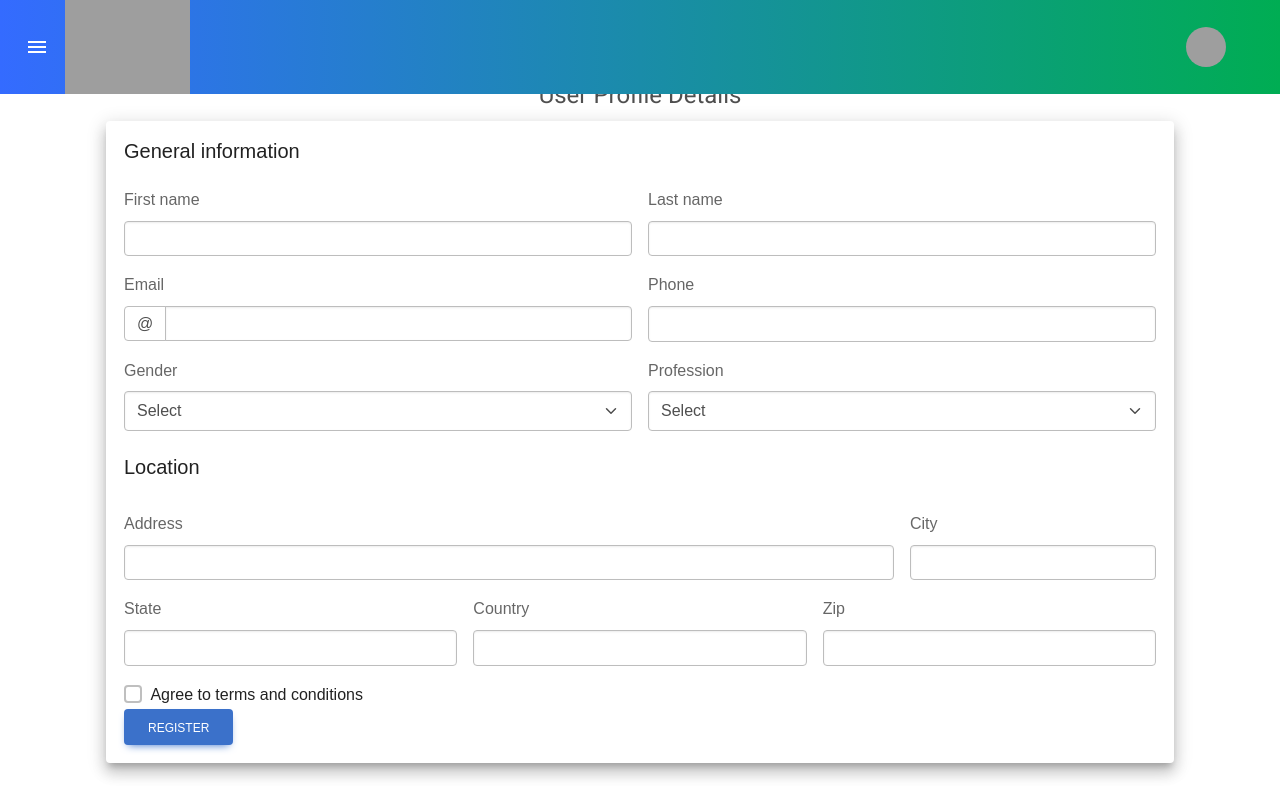
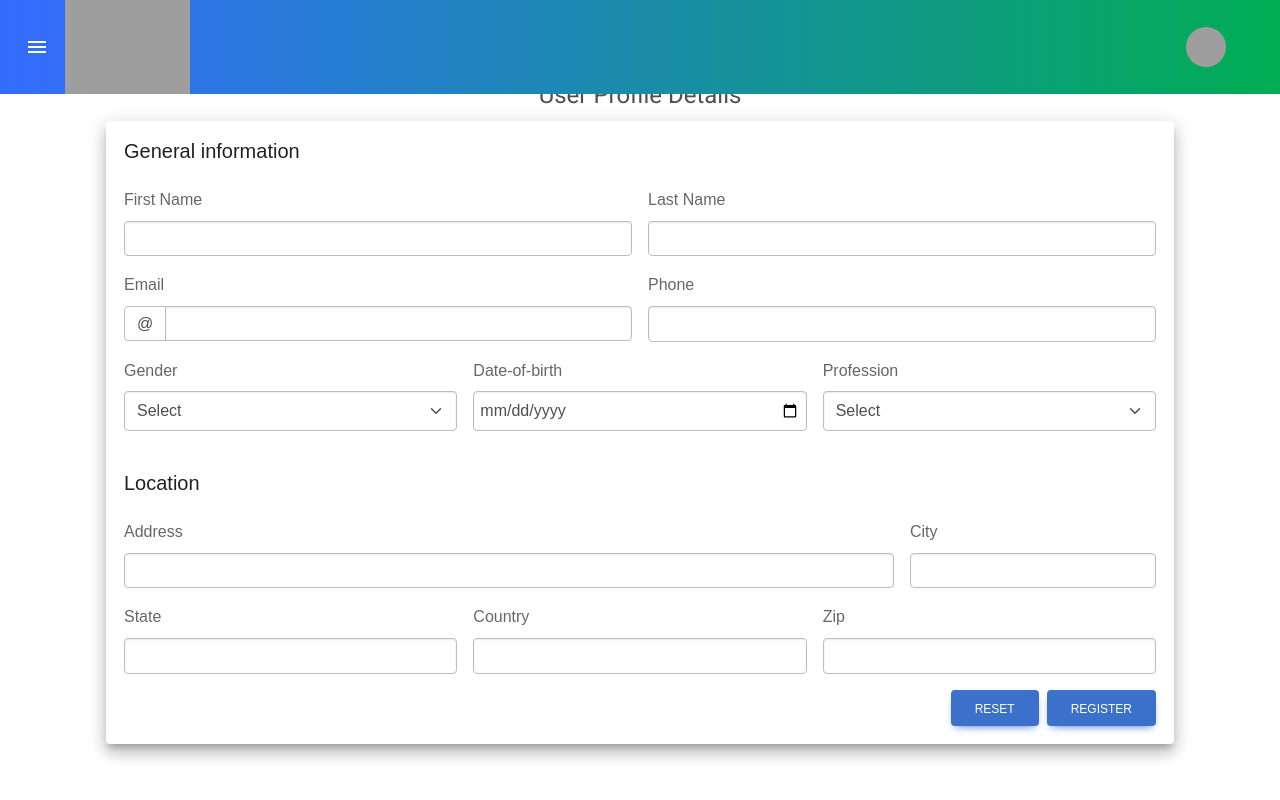
Before and after one commit to shailesh-22/spif, a React (Create React App) app: page /register2 in a window 1280 px wide. Built offline with nearby package versions, Linux system fonts and the light colour scheme; sample sign-in values are in the browser's storage; grey boxes are pictures that could not be loaded; a web font is replaced by a local one.

Commit message:
validation for register2

```diff
--- a/src/components/Menubar/Sidenav.jsx
+++ b/src/components/Menubar/Sidenav.jsx
@@ -120,7 +120,7 @@ export default function Sidenav() {
               </ListItemButton>
             </ListItem>
 
-            <ListItem  disablePadding sx={{ display: 'block' }} onClick={()=>{ navigate("/register")}}>
+            <ListItem  disablePadding sx={{ display: 'block' }} onClick={()=>{ navigate("/register2")}}>
               <ListItemButton
                 sx={{
                   minHeight: 48,
--- a/src/components/Registration/Register2.jsx
+++ b/src/components/Registration/Register2.jsx
@@ -3,7 +3,9 @@ import { Box, Card, Typography } from '@mui/material'
 import FormDialog from './Dialog'
 import { useNavigate } from 'react-router-dom';
 import Navbar from '../Menubar/Navbar';
-
+import { useForm, Controller } from "react-hook-form";
+import { yupResolver } from "@hookform/resolvers/yup"
+import * as Yup from "yup";
 
 const Register2 = () => {
 
@@ -15,10 +17,51 @@ const Register2 = () => {
 
   const navigate = useNavigate();
 
+  const validationSchema = Yup.object().shape({
+    lastName: Yup.string().required("Last Name is required"),
+    firstName: Yup.string().required("First Name is required"),
+    address: Yup.string().required("Address is required"),
+    city: Yup.string().required("City name is required"),
+    state: Yup.string().required("State name is required"),
+    country: Yup.string().required("Country name is required"),
+    zip: Yup.number().typeError("Zip code is required"),
+    profession: Yup.string().required("Profession is required"),
+    date_of_birth: Yup.date().required("Date of birth is required"),
+    gender: Yup.string().required("Gender is required"),
+    number: Yup.number().typeError("Phone Number is required").min(10, 'Min value 10.').required("Required"),
+    email: Yup.string().required("Email is required").email("Email is invalid")
+  })
+
+
+
+  const {
+    register,
+    control,
+    handleSubmit,
+    formState: { errors },
+    getValues
+  } = useForm({
+    resolver: yupResolver(validationSchema),
+  });
+
+  const LastFirstDonotMatch = (value) => {
+    if (!value || !getValues('firstName')) {
+      return true;
+    }
+    return value !== getValues('firstName')
+  }
+
+  const onSubmit = (data) => {
+
+    console.log(JSON.stringify(data, null, 2));
+    setOpen(true);
+
+  };
+
   return (
     <div class="container">
 
-      <Navbar/>
+      <Navbar />
       <Box height={50} />
       <Box sx={{ display: 'flex' }}>
         <Box component="main" sx={{ flexGrow: 1, p: 3 }}>
@@ -26,12 +69,12 @@ const Register2 = () => {
             gutterbutton="true"
             variant="h5"
             align="center"
-        style={{  maxWidth:"1000px", margin: "0 auto" , padding: "5px"}}
+            style={{ maxWidth: "1000px", margin: "0 auto", padding: "5px" }}
           >
             User Profile Details
           </Typography>
           <Card
-        style={{ maxWidth:"100%", margin: "5px auto", padding: "10px 10px 10px 10px"}}
+            style={{ maxWidth: "100%", margin: "5px auto", padding: "10px 10px 10px 10px" }}
             elevation={10}
           >
             <div class="p-2">
@@ -39,30 +82,77 @@ const Register2 = () => {
             </div>
 
 
-     <form className="row g-3 p-2">
+            <form className="row g-3 p-2 needs-validation" >
               <div className="col-md-6">
 
-    <label htmlFor="validationDefault01" className="form-label">First name</label>
-    <input type="text" className="form-control" id="validationDefault01"  required />
+                <label htmlFor="validationDefault01" className="form-label">First Name</label>
+                <input type="text"
+                  name='firstName'
+                  className="form-control"
+                  id="validationDefault01"
+                  required
+                  {...register("firstName")}
+                  error={errors.firstName ? true : false} />
+
+                <Typography variant="standard" color="#dc4c64" >
+                  {errors.firstName?.message}
+                </Typography>
 
               </div>
 
               <div className="col-md-6">
-    <label htmlFor="validationDefault02" className="form-label">Last name</label>
-    <input type="text" className="form-control" id="validationDefault02"  required />
+                <label htmlFor="validationDefault02" className="form-label">Last Name</label>
+                <input
+                  type="text"
+                  name='lastName'
+                  className="form-control"
+                  id="validationDefault02"
+                  required
+                  {...register("lastName", { validate: LastFirstDonotMatch })}
+                  error={errors.lastName ? true : false}
+                />
+                <Typography variant="standard" color="#dc4c64">
+                  {errors.lastName?.message}
+                </Typography>
+                {/* {errors.lastName?.type ==="pattern" && (
+                  <Typography className='invalid-feedback' >
+                Last Name and First Name can't be same
+                </Typography>
+                )} */}
               </div>
 
               <div className="col-md-6">
                 <label htmlFor="validationDefaultUsername" className="form-label">Email</label>
                 <div className="input-group">
                   <span className="input-group-text" id="inputGroupPrepend2">@</span>
-      <input type="mail" className="form-control" id="validationDefaultUsername" aria-describedby="inputGroupPrepend2" required />
+                  <input
+                    type="mail"
+                    name='email'
+                    className="form-control"
+                    id="validationDefaultUsername"
+                    aria-describedby="inputGroupPrepend2"
+                    {...register("email")}
+                    error={errors.email ? true : false}
+                  />
                 </div>
+                <Typography variant="standard" color="#dc4c64">
+                  {errors.email?.message}
+                </Typography>
               </div>
 
               <div className="col-md-6">
                 <label htmlFor="validationDefaultNumber" className="form-label">Phone</label>
-    <input type="number" className="form-control" id="validationDefaultNumber"  required />
+                <input
+                  type="number"
+                  name='number'
+                  className="form-control"
+                  id="validationDefaultNumber"
+                  {...register("number")}
+                  error={errors.number ? true : false}
+                />
+                <Typography variant="inherit" color="#dc4c64">
+                  {errors.number?.message}
+                </Typography>
               </div>
 
               {/* <div className="col-md-6">
@@ -76,79 +166,194 @@ const Register2 = () => {
              />
   </div> */}
 
-  <div className="col-md-6" >
+              <div className="col-md-4" >
+
+
                 <label htmlFor="validationDefaultUsername" className="form-label">Gender</label>
-  <select class="form-select" type="select" aria-label="Default select example" required>
-  <option selected disabled value>Select</option>
-  <option value="1">Male</option>
-  <option value="2">Female</option>
-  <option value="3">Others</option>
+                <Controller
+                  control={control}
+                  name="gender"
+
+                  id="gender"
+                  {...register("gender")}
+                  error={errors.gender ? true : false}
+                  inputRef={register()}
+                  render={({ field: { onChange } }) => (
+                <select class="form-select" type="select"  onChange={(e) => onChange(e.target.value)} aria-label="Default select example" required>
+                  <option selected value>Select</option>
+                  <option value="male">Male</option>
+                  <option value="female">Female</option>
+                  <option value="others">Others</option>
+
                 </select>
+                    )}
+                    />
+                    <Typography variant="inherit" color="#dc4c64">
+                    {errors.gender?.message}
+                     </Typography>
               </div>
 
- <div className="col-md-6" >
-  <label htmlFor="validationDefaultUsername" className="form-label">Profession</label>
-  <select class="form-select" type="select" aria-label="Default select example" required>
-  <option selected disabled value>Select</option>
-  <option value="1">Employed</option>
-  <option value="2">Business Owners</option>
-  <option value="3">Seeking Employement</option>
-  <option value="4">Student</option>
-  <option value="5">Parent</option>
-  <option value="6">Others</option>
- </select>
+              <div className="col-md-4" >
+                <label htmlFor="validationDefault05" className="form-label">Date-of-birth</label>
+                <Controller
+                      control={control}
+                       name="date_of_birth"
+                       {...register("date_of_birth")}
+                       error={errors.date_of_birth ? true : false}
+
+                      inputRef={register()}
+                      render={({ field: { onChange } }) => (
+                <input
+                  type="date"
+                  className="form-control"
+                  id="validationDefault05"
+                  style={{ padding: "6px" }}
+                  onChange={(e) => onChange(e.target.value)}
+                />
+                )}
+                />
+                <Typography variant="inherit" color="#dc4c64">
+                  {errors.date_of_birth?.message}
+                </Typography>
               </div>
 
 
- <div class="p-2">
+              <div className="col-md-4" >
+                <label htmlFor="validationDefaultUsername" className="form-label">Profession</label>
+                <Controller
+                  control={control}
+                  name="profession"
+                  defaultValue=""
+                  {...register("profession")}
+                  error={errors.profession ? true : false}
+                  inputRef={register()}
+                  render={({ field: { onChange } }) => (
+
+                    <select class="form-select" onChange={(e) => onChange(e.target.value)} type="select" aria-label="Default select example" required>
+                      <option selected value>Select</option>
+                      <option value="Employed">Employed</option>
+                      <option value="Business Owners">Business Owners</option>
+                      <option value="Seeking Employemen">Seeking Employement</option>
+                      <option value="Student">Student</option>
+                      <option value="Parent">Parent</option>
+                      <option value="Others">Others</option>
+                    </select>
+                  )}
+                />
+                <Typography variant="inherit" color="#dc4c64">
+                  {errors.profession?.message}
+                </Typography>
+
+              </div>
+
+
+              <div style={{ marginBottom: "0px", marginTop: "40px", }}>
                 <h5>Location</h5>
               </div>
 
               <div className="col-md-9">
                 <label htmlFor="validationDefault03" className="form-label">Address</label>
-    <input type="text" className="form-control" id="validationDefault03" required />
+                <input
+                  type="text"
+                  name='address'
+                  className="form-control"
+                  id="validationDefault03"
+                  {...register("address")}
+                  error={errors.address ? true : false}
+                />
+                <Typography variant="standard" color="#dc4c64">
+                  {errors.address?.message}
+                </Typography>
               </div>
 
               <div className="col-md-3">
                 <label htmlFor="validationDefault05" className="form-label">City</label>
-    <input type="text" className="form-control" id="validationDefault05" required />
+                <input
+                  type="text"
+                  name='city'
+                  className="form-control"
+                  id="validationDefault05"
+                  {...register("city")}
+                  error={errors.city ? true : false}
+                />
+                <Typography variant="standard" color="#dc4c64">
+                  {errors.city?.message}
+                </Typography>
               </div>
 
               <div className="col-md-4">
                 <label htmlFor="validationDefault05" className="form-label">State</label>
-    <input type="text" className="form-control" id="validationDefault05" required />
+                <input
+                  type="text"
+                  name='state'
+                  className="form-control"
+                  id="validationDefault05"
+                  {...register("state")}
+                  error={errors.state ? true : false}
+                />
+                <Typography variant="standard" color="#dc4c64">
+                  {errors.state?.message}
+                </Typography>
               </div>
 
               <div className="col-md-4">
                 <label htmlFor="validationDefault05" className="form-label">Country</label>
-    <input type="text" className="form-control" id="validationDefault05" required />
+                <input
+                  type="text"
+                  name='country'
+                  className="form-control"
+                  id="validationDefault05"
+                  {...register("country")}
+                  error={errors.country ? true : false}
+                />
+                <Typography variant="standard" color="#dc4c64">
+                  {errors.country?.message}
+                </Typography>
               </div>
 
               <div className="col-md-4">
                 <label htmlFor="validationDefault05" className="form-label">Zip</label>
-    <input type="number" className="form-control" id="validationDefault05" required />
+                <input
+                  type="number"
+                  name='zip'
+                  className="form-control"
+                  id="validationDefault05"
+                  {...register("zip")}
+                  error={errors.zip ? true : false}
+                />
+                <Typography variant="standard" color="#dc4c64">
+                  {errors.zip?.message}
+                </Typography>
               </div>
 
-<div >
-<div className="col-12">
-    <div className="form-check">
-      <input className="form-check-input" type="checkbox" defaultValue id="invalidCheck2" required />
+              <div align="right" text-align="center">
+
+                {/* <div className="col-12" >
+    <div className="form-check"  >
+      <div align="right">
+
+      <input class="form-check-input" type="checkbox" value="" id="flexCheckDefault" />
       <label className="form-check-label" htmlFor="invalidCheck2">
         Agree to terms and conditions
       </label>
       </div>
     </div>
+  </div> */}
 
-  <div className="col-12 text-align-center">
-    <button className="btn btn-primary " type="submit" onClick={()=> navigate("/terms_conditions")}>Register</button>
+                <div className="col-12 " >
+                  <button className="btn btn-primary mx-2" type="reset" value="reset"  >Reset</button>
+                  <button className="btn btn-primary " type="submit" value="submit"  onClick={handleSubmit(onSubmit)}>Register</button>
                 </div>
               </div>
 
+
             </form>
           </Card>
-<FormDialog open={open} handleClose={handleClose}/>
+          <FormDialog open={open} handleClose={handleClose} />
         </Box>
       </Box>
+
+
 
     </div>
   )
```
Also changed, not shown: src/components/Registration/Register.jsx (+9 -5 lines), 7 other files (tests, documents, lock files or other folders). Lines whose indentation alone changed are shown as unchanged.
